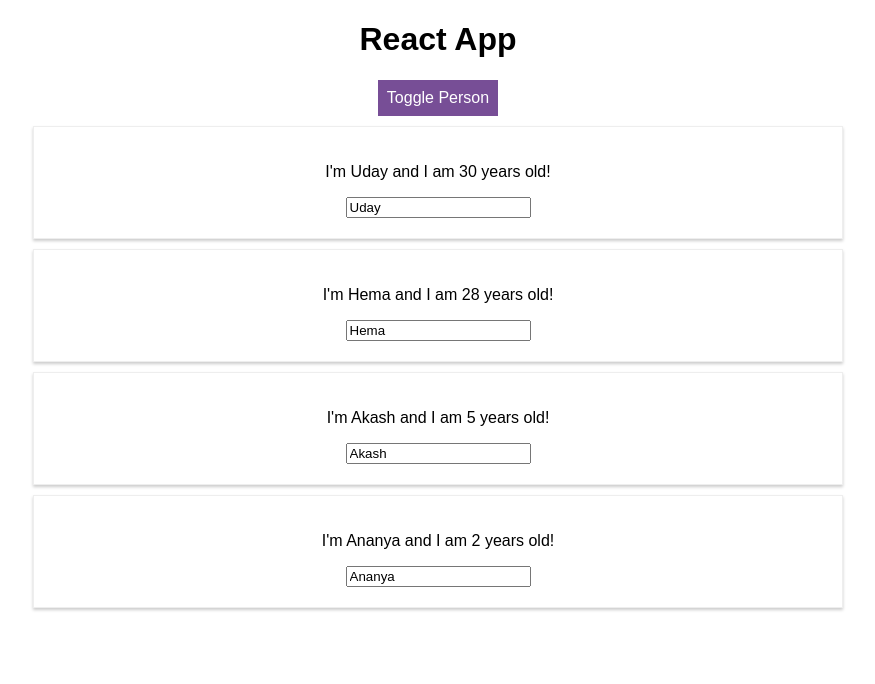
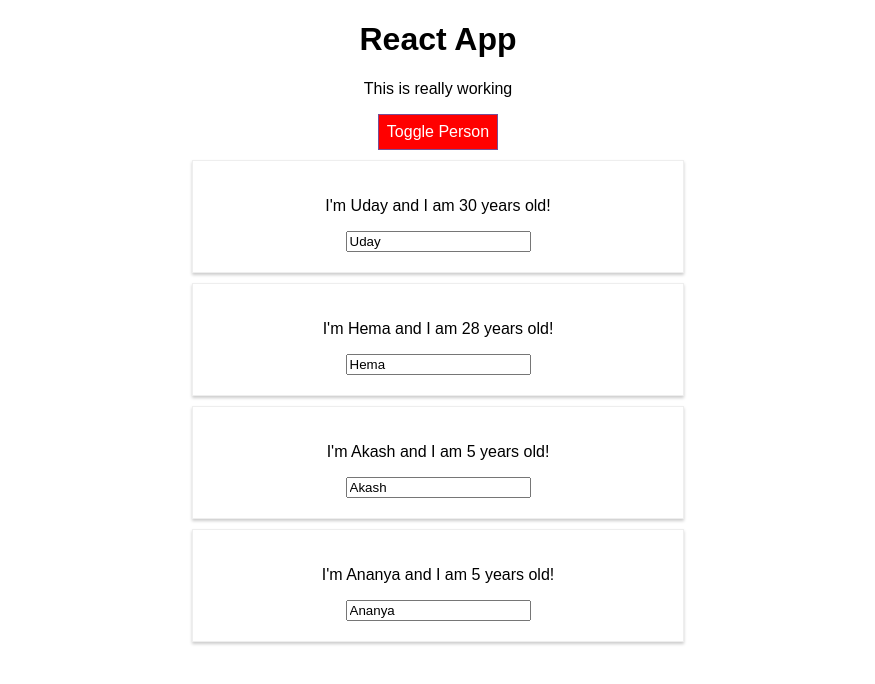
Before and after one commit to uday625/React-complete-guide, a React (Create React App) app: page / in a window 1280 px wide. Both pictures are taken after a click on the button "Toggle Person". Shown: the top 684 px of the page, without its empty margins (202-1077 px from the left). Built offline with nearby package versions, Linux system fonts and the light colour scheme.

Commit message:
adds radium

```diff
--- a/package.json
+++ b/package.json
@@ -3,6 +3,7 @@
   "version": "0.1.0",
   "private": true,
   "dependencies": {
+    "radium": "^0.24.1",
     "react": "^16.5.0",
     "react-dom": "^16.5.0",
     "react-scripts": "1.1.5"
--- a/src/App.css
+++ b/src/App.css
@@ -1,3 +1,11 @@
 .App {
   text-align: center;
 }
+
+.red {
+  color: red;
+}
+
+.bold {
+  font-weight: bold;
+}
--- a/src/App.js
+++ b/src/App.js
@@ -1,5 +1,6 @@
 import React, { Component } from 'react';
 import './App.css';
+import Radium , {StyleRoot} from 'radium';
 import Person from './Person/Person'
 
 class App extends Component {
@@ -9,7 +10,7 @@ class App extends Component {
       { Id: '1245', name: 'Uday' , age: 30},
       { Id: '7896', name: 'Hema' , age: 28},
       { Id: '4563', name: 'Akash', age: 5},
-      { Id: '1596', name: 'Ananya', age: 2}
+      { Id: '1596', name: 'Ananya', age: 5}
     ],
     showPersons: false
   }
@@ -48,13 +49,17 @@ class App extends Component {
   render() {
 
     const buttonstyle = {
-      backgroundColor: '#774e96',
+      backgroundColor: 'green',
       color: 'White',
       font: 'inherit',
       border: '1px, solid #774e96',
       padding: '8px',
       boxShadow: '0px 2px 2px 2px white',
-      cursor: 'pointer'
+      cursor: 'pointer',
+      ':hover': {
+        backgroundColor: 'lightgreen',
+        colo:'black'
+      }
     };
 
     let Persons = null;
@@ -75,18 +80,37 @@ class App extends Component {
             })}
         </div>
       )
+
+      buttonstyle.backgroundColor = 'red';
+      buttonstyle[':hover'] = {
+        backgroundColor: 'salmon',
+        color: 'black'
+      }
+    };
+
+    //let style = ['red','bold'].join(' ');
+
+    const style = [];
+    if(this.state.persons.length<=2){
+      style.push ('red');
+    }
+    if(this.state.persons.length<=1){
+      style.push ('bold');
     }
 
     return (
+      <StyleRoot>
         <div className="App">
           <h1> React App</h1>
+          <p className ={style.join(' ')}>This is really working</p>
           <button
             style ={buttonstyle}
             onClick={this.togglePersonHandler}>Toggle Person</button>
           {Persons}
         </div>
+      </StyleRoot>
     );
   }
 }
 
-export default App;
+export default Radium(App);
--- a/src/Person/Person.js
+++ b/src/Person/Person.js
@@ -1,9 +1,17 @@
 import React from 'react';
+import Radium from 'radium'
 import './Person.css'
 
+
 const person = (props) =>{
+
+    const style = {
+        '@media (min-width: 500px)':{
+            width: '450px'
+        }
+    }
     return(
-        <div className='person'>
+        <div className='person' style ={style}>
             <p onClick={props.click}>I'm {props.name} and I am {props.age} years old!</p>
             <p>{props.children}</p>
             <input type= "text" onChange = {props.changed} value={props.name}/>
@@ -11,4 +19,4 @@ const person = (props) =>{
     );
 }
 
-export default person;
+export default Radium(person);
```
Also changed, not shown: 1 other file (tests, documents, lock files or other folders). Lines whose indentation alone changed are shown as unchanged.
